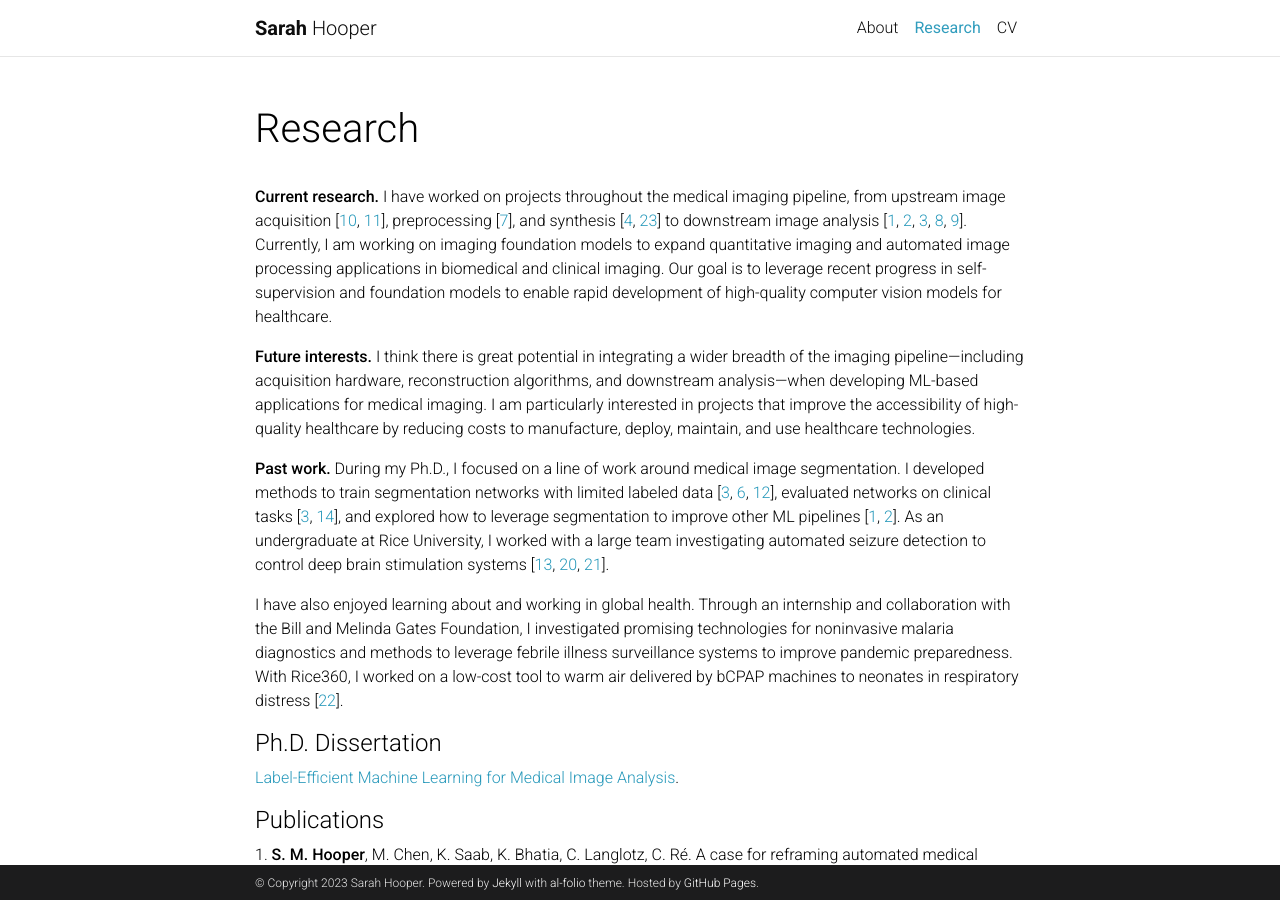
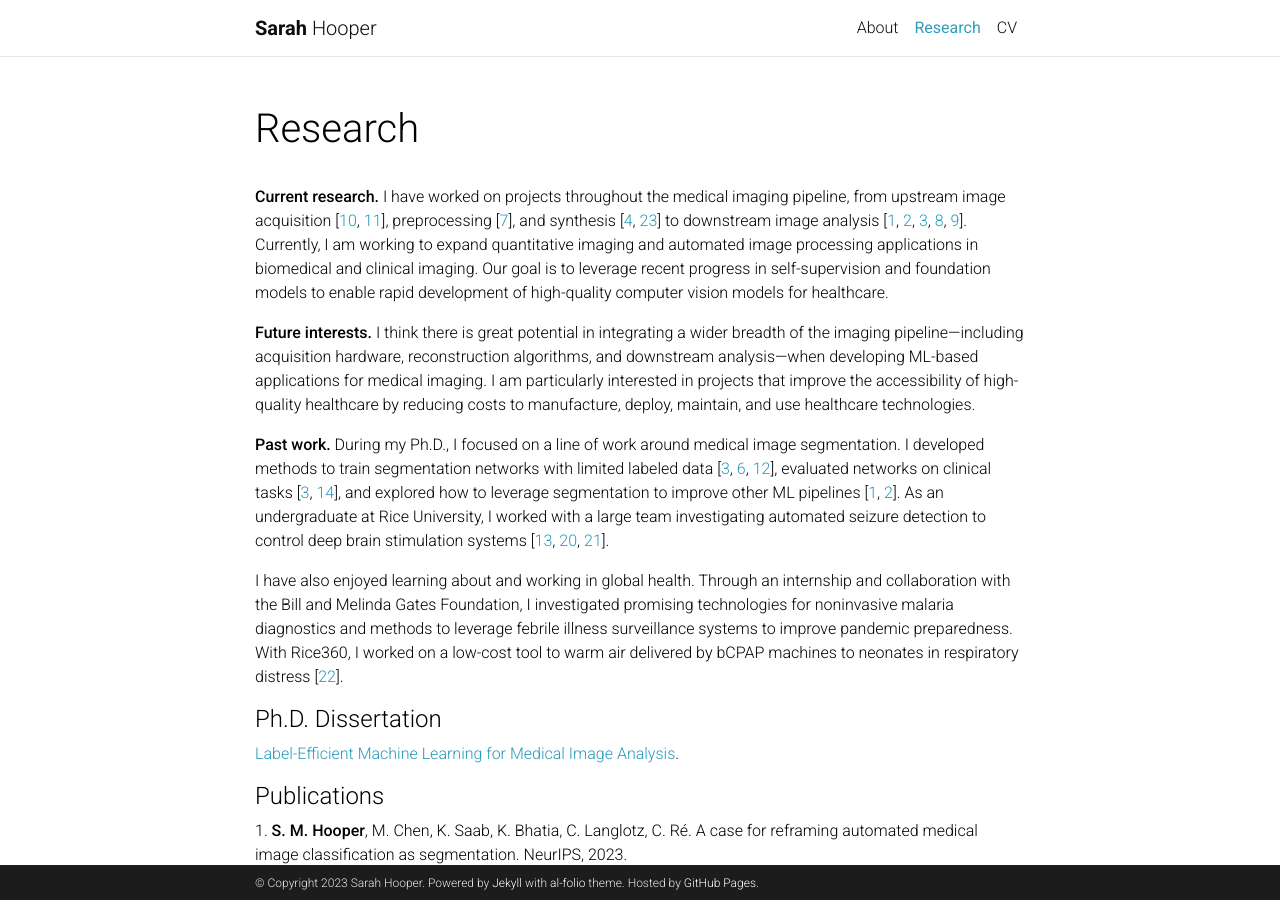
Before and after one commit to sarahmhooper/sarahmhooper.github.io, a Jekyll site: the page built from _pages/research.md, in a window 1280 px wide and 900 px high. Built offline with Jekyll 4.4.1, drawn with Linux system fonts in a browser that asks for light colours; comment, search, counter and statistics services are not loaded; a style sheet for code colours, icons or effects is not loaded; some of the changed text lies outside the part shown.

Commit message:
Update research.md

```diff
--- a/_pages/research.md
+++ b/_pages/research.md
@@ -7,7 +7,7 @@ nav: true
 nav_order: 1
 ---
 
-**Current research.** I have worked on projects throughout the medical imaging pipeline, from upstream image acquisition [[10](#pub8), [11](#pub9)], preprocessing [[7](#pub5)], and synthesis [[4](#pub2), [23](#pub21)] to downstream image analysis [[1](#pub1), [2](#pub1), [3](#pub1), [8](#pub6), [9](#pub7)]. Currently, I am working on imaging foundation models to expand quantitative imaging and automated image processing applications in biomedical and clinical imaging. Our goal is to leverage recent progress in self-supervision and foundation models to enable rapid development of high-quality computer vision models for healthcare.
+**Current research.** I have worked on projects throughout the medical imaging pipeline, from upstream image acquisition [[10](#pub8), [11](#pub9)], preprocessing [[7](#pub5)], and synthesis [[4](#pub2), [23](#pub21)] to downstream image analysis [[1](#pub1), [2](#pub1), [3](#pub1), [8](#pub6), [9](#pub7)]. Currently, I am working to expand quantitative imaging and automated image processing applications in biomedical and clinical imaging. Our goal is to leverage recent progress in self-supervision and foundation models to enable rapid development of high-quality computer vision models for healthcare.
 
 **Future interests.** I think there is great potential in integrating a wider breadth of the imaging pipeline---including acquisition hardware, reconstruction algorithms, and downstream analysis---when developing ML-based applications for medical imaging. I am particularly interested in projects that improve the accessibility of high-quality healthcare by reducing costs to manufacture, deploy, maintain, and use healthcare technologies.
 
```
Also changed, not shown: other parts of _pages/research.md (+1 -1 lines).
